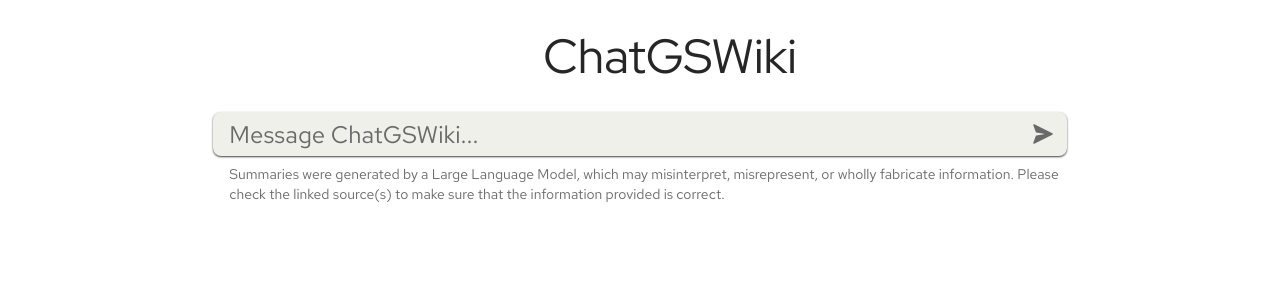
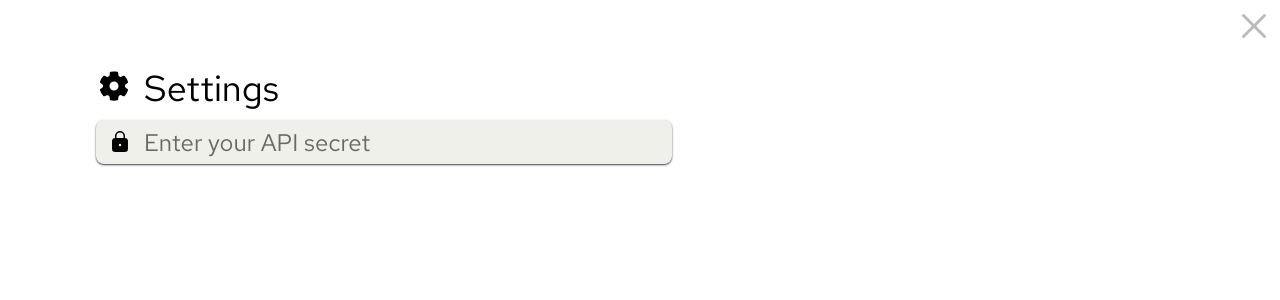
Before and after one commit to rti/gbnc, a Vue app in the folder frontend/: page / in a window 1280 px wide. Shown: the top 300 px of the page. Built offline with nearby package versions, Linux system fonts and the light colour scheme; some icons are missing.

Commit message:
feat: api secret (#38)

```diff
--- /dev/null
+++ b/frontend/src/components/Settings.vue
@@ -0,0 +1,66 @@
+<template>
+  <div class="absolute z-10 bg-light-content dark:bg-dark-content w-screen h-screen">
+    <div class="flex flex-row-reverse">
+      <Icon
+        class="text-4xl m-2 "
+        :class="{
+          'text-light-disabled-text dark:text-dark-disabled-text':
+            !apiSecret(),
+          'cursor-pointer text-light-text dark:text-dark-text hover:text-light-distinct-text dark:hover:text-dark-distinct-text':
+            apiSecret()
+        }"
+        icon="fluent:dismiss-24-filled"
+        @click="apiSecret() && $emit('close')"
+      />
+    </div>
+
+    <div class="px-24 py-4 pb-24 max-w-3xl">
+      <div class="text-4xl flex">
+        <Icon class="mr-3 mb-4" icon="fluent:settings-24-filled" />
+        Settings
+      </div>
+      <div>
+      </div>
+      <div class="relative flex text-2xl rounded-lg bg-light-menu dark:bg-dark-menu elem-shadow-sm">
+        <Icon
+          class="absolute -translate-y-1/2 left-3 top-1/2"
+          :class="{
+            'text-light-text dark:text-dark-text hover:text-light-distinct-text dark:hover:text-dark-distinct-text hover:cursor-pointer':
+              inputText.length > 0
+          }"
+          icon="fluent:lock-closed-24-filled"
+          size="2em"
+        />
+
+        <input
+          v-model="inputText"
+          type="password"
+          class="w-full pl-12 bg-transparent rounded-lg h-11 placeholder:text-light-distinct-text dark:placeholder:text-dark-distinct-text text-light-text dark:text-dark-text"
+          :placeholder="$t('enter-api-secret')"
+          autocomplete="off"
+          @input="storeSecret()"
+          @keyup.enter="storeSecret()"
+        />
+      </div>
+    </div>
+  </div>
+</template>
+
+<script setup lang="ts">
+import { Icon } from '@iconify/vue'
+import { ref } from 'vue'
+
+const inputText = ref(apiSecret() || '')
+
+function storeSecret() {
+  sessionStorage.setItem('api-secret', inputText.value)
+}
+
+function apiSecret() {
+  const apiSecret = sessionStorage.getItem('api-secret')
+  if (!apiSecret || !apiSecret.length) {
+    return null
+  }
+  return apiSecret
+}
+</script>
--- a/frontend/src/main.ts
+++ b/frontend/src/main.ts
@@ -15,7 +15,8 @@
         'Summaries were generated by a Large Language Model, which may misinterpret, misrepresent, or wholly fabricate information. Please check the linked source(s) to make sure that the information provided is correct.',
       'no-response-message':
         'Sorry, but no valid response was returned for your question. Please try rephrasing it.',
-      source: 'Source'
+      source: 'Source',
+      'enter-api-secret': "Enter your API secret"
     },
     de: {
       'chat-prompt': 'Schreib ChatGSWiki...',
@@ -23,7 +24,8 @@
         'Zusammenfassungen wurden durch ein großes Sprachmodell erstellt, das Informationen falsch interpretieren, falsch darstellen oder vollständig erfinden kann. Bitte überprüfen Sie die verlinkten Quelle(n), um sicherzustellen, dass die bereitgestellten Informationen korrekt sind.',
       'no-response-message':
         'Leider wurde auf Ihre Frage keine gültige Antwort zurückgegeben. Bitte versuchen Sie es umzuformulieren.',
-      source: 'Quelle'
+      source: 'Quelle',
+      'enter-api-secret': "API Passwort eingeben"
     }
   }
 })
--- a/frontend/src/views/ChatView.vue
+++ b/frontend/src/views/ChatView.vue
@@ -1,5 +1,14 @@
 <template>
   <main class="w-screen h-screen bg-light-content dark:bg-dark-content">
+
+    <Settings v-if="showSettings" @close="showSettings = false" />
+
+    <Icon
+      class="text-4xl absolute right-2 top-2 cursor-pointer"
+      icon="fluent:settings-24-filled"
+      @click="showSettings = true"
+    />
+
     <div class="py-8 space-y-8">
       <h1
         class="flex justify-center space-x-3 text-4xl md:text-5xl text-light-text dark:text-dark-text font-display"
@@ -7,7 +16,10 @@
         <Icon icon="ooui:logo-wikimedia" />
         <p class="-mt-[0.025em] md:mt-0">ChatGSWiki</p>
       </h1>
-      <div class="flex justify-center w-full">
+
+      <div v-if="!apiSecret()"></div>
+      <div v-else>
+        <div class="flex justify-center w-full mb-4">
           <div class="flex-col w-[90%] md:w-4/5 lg:w-2/3">
             <div
               class="relative flex text-2xl rounded-lg bg-light-menu dark:bg-dark-menu elem-shadow-sm"
@@ -40,6 +52,9 @@
             </p>
           </div>
         </div>
+        <div v-if="error && error.length" class="flex text-xl font-bold justify-center w-full">
+          {{ error }}
+        </div>
         <div v-if="response" class="flex justify-center w-full">
           <div class="flex-col w-[90%] md:w-4/5 lg:w-2/3 space-y-7">
             <!-- <FieldQuestion :text="inputText" /> -->
@@ -52,6 +67,7 @@
           </div>
         </div>
       </div>
+    </div>
   </main>
 </template>
 
@@ -61,11 +77,14 @@
 import FieldAnswer from '../components/field/FieldAnswer.vue'
 // import FieldQuestion from '../components/field/FieldQuestion.vue'
 import type { ResponseObject } from '../types/response-object.d.ts'
+import Settings from '../components/Settings.vue'
 
 const inputText = ref('')
 const response = ref<ResponseObject>()
-let displayResponse = ref(false)
+const error = ref<string>()
+const displayResponse = ref(false)
 const inputFocused = ref(false)
+const showSettings = ref(!apiSecret())
 
 // response.value = {
 //   answer:
@@ -94,13 +113,34 @@
 //   ]
 // }
 
-function search() {
-  response.value = undefined;
+function apiSecret() {
+  const apiSecret = sessionStorage.getItem('api-secret')
+  if (!apiSecret || !apiSecret.length) {
+    return null
+  }
+  return apiSecret
+}
+
+async function search() {
+  response.value = undefined
+  error.value = undefined
+
   displayResponse.value = true
-  fetch(`/api?query=${inputText.value}`)
-    .then((response) => response.json())
-    .then((data) => {
-      response.value = data
+
+  const secret = apiSecret()
+
+  if (!secret) throw 'API secret not set.'
+
+  try {
+    const fetchResult = await fetch(`/api?query=${inputText.value}`, {
+      headers: { 'x-api-secret': secret }
     })
+    const jsonResponse = await fetchResult.json()
+    response.value = jsonResponse
+  } catch (e) {
+    displayResponse.value = false
+    console.log(e)
+    error.value = 'Sorry. Failed to retrieve response.'
+  }
 }
 </script>
--- a/frontend/tailwind.config.js
+++ b/frontend/tailwind.config.js
@@ -17,6 +17,7 @@
           distinct: 'rgba(246, 248, 250, 1)',
           text: 'rgba(0, 0, 0, 0.85)',
           'distinct-text': 'rgba(90, 90, 90, 0.9)',
+          'disabled-text': 'rgba(180, 180, 180, 0.9)',
           'link-text': 'rgba(0, 92, 184, 0.9)',
           'link-text-hover': 'rgba(0, 59, 119, 0.9)'
         },
@@ -27,6 +28,7 @@
           distinct: 'rgba(19, 19, 22, 1)',
           text: 'rgba(255, 255, 255, 0.8)',
           'distinct-text': 'rgba(150, 150, 150, 0.85)',
+          'disabled-text': 'rgba(100, 100, 100, 0.9)',
           'link-text': 'rgba(86, 167, 252, 0.9)',
           'link-text-hover': 'rgba(134, 192, 253, 0.9)'
         }
--- a/frontend/vite.config.ts
+++ b/frontend/vite.config.ts
@@ -13,5 +13,8 @@
     alias: {
       '@': fileURLToPath(new URL('./src', import.meta.url))
     }
-  }
+  },
+  server: {
+      watch: { usePolling: true },
+  },
 })
```
Also changed, not shown: 2 other files (tests, documents, lock files or other folders). Lines whose indentation alone changed are shown as unchanged.
